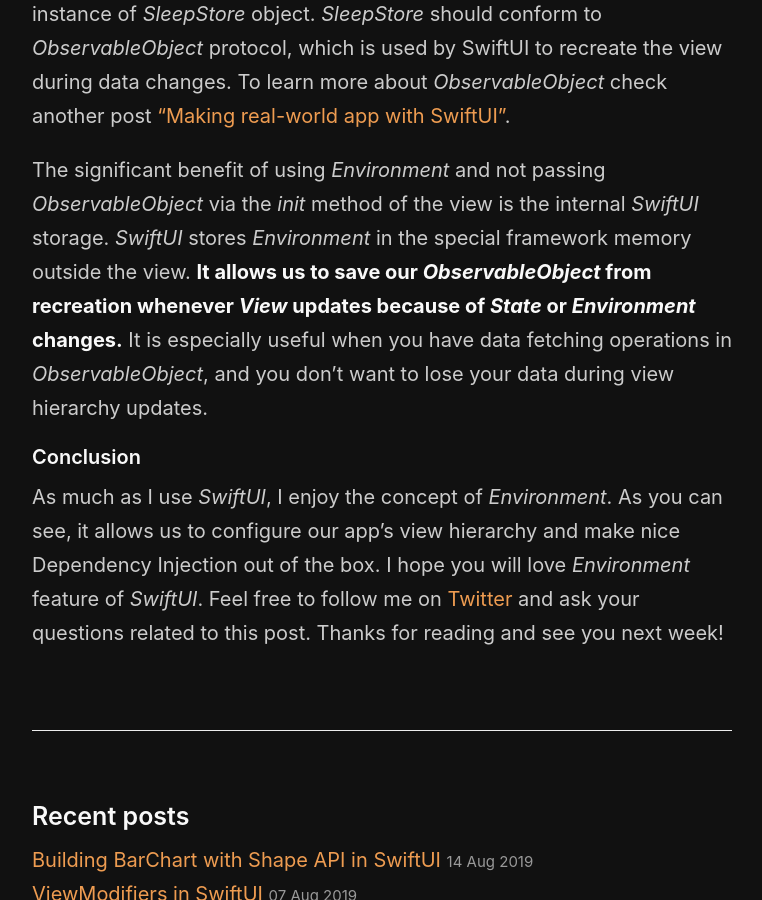
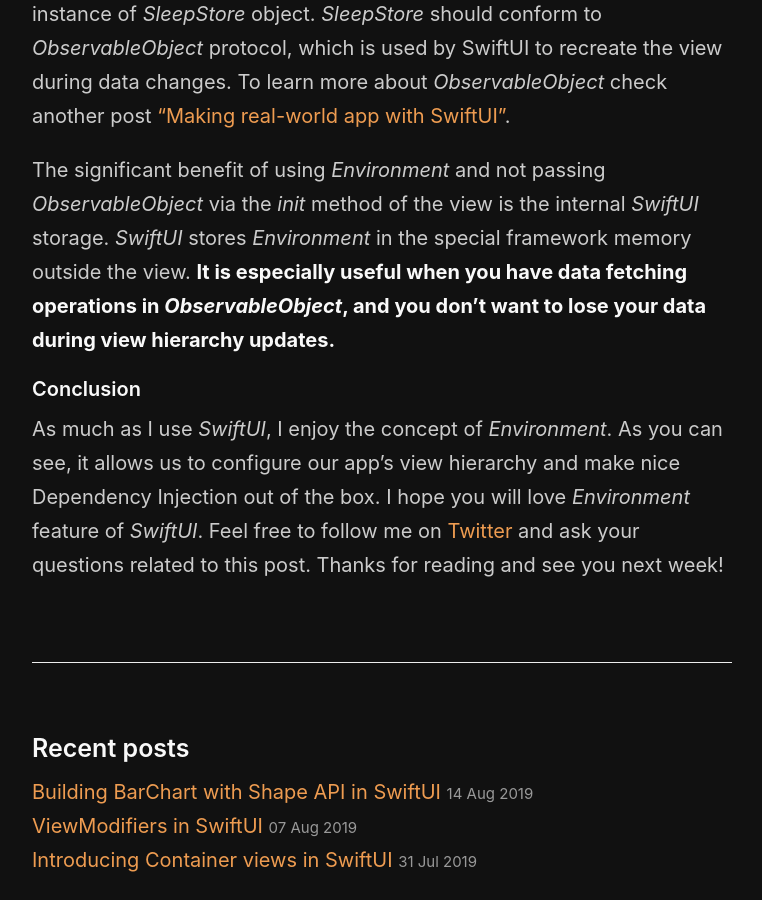
Before and after one commit to mecid/mecid.github.io, a Jekyll site: the page built from _posts/2019-08-21-the-power-of-environment-in-swiftui.md, in a window 1280 px wide and 900 px high, scrolled down 4013 px. Shown: the whole window, without its empty margins (258-1020 px from the left). Built offline with Jekyll 4.4.1, drawn with Linux system fonts in a browser that asks for light colours.

Commit message:
Update 2019-08-21-the-power-of-environment-in-swiftui.md

```diff
--- a/_posts/2019-08-21-the-power-of-environment-in-swiftui.md
+++ b/_posts/2019-08-21-the-power-of-environment-in-swiftui.md
@@ -121,7 +121,7 @@ struct CalendarView : View {
 
 In the example above, we use *environmentObject* modifier to pass an instance of *SleepStore* object. *SleepStore* should conform to *ObservableObject* protocol, which is used by SwiftUI to recreate the view during data changes. To learn more about *ObservableObject* check another post ["Making real-world app with SwiftUI"](/2019/06/05/swiftui-making-real-world-app/).
 
-The significant benefit of using *Environment* and not passing *ObservableObject* via the *init* method of the view is the internal *SwiftUI* storage. *SwiftUI* stores *Environment* in the special framework memory outside the view. **It allows us to save our *ObservableObject* from recreation whenever *View* updates because of *State* or *Environment* changes.** It is especially useful when you have data fetching operations in *ObservableObject*, and you don't want to lose your data during view hierarchy updates.
+The significant benefit of using *Environment* and not passing *ObservableObject* via the *init* method of the view is the internal *SwiftUI* storage. *SwiftUI* stores *Environment* in the special framework memory outside the view. **It is especially useful when you have data fetching operations in *ObservableObject*, and you don't want to lose your data during view hierarchy updates.**
 
 #### Conclusion
 As much as I use *SwiftUI*, I enjoy the concept of *Environment*. As you can see, it allows us to configure our app's view hierarchy and make nice Dependency Injection out of the box. I hope you will love *Environment* feature of *SwiftUI*. Feel free to follow me on [Twitter](https://twitter.com/mecid) and ask your questions related to this post. Thanks for reading and see you next week!
```
